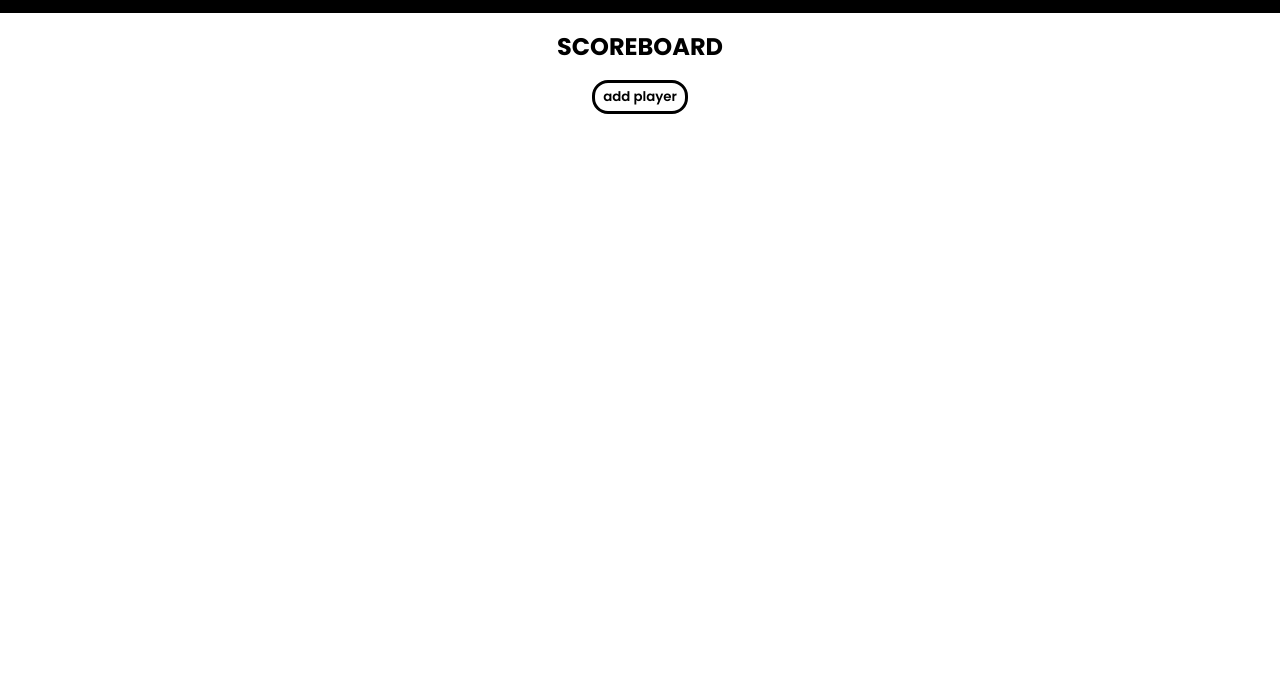
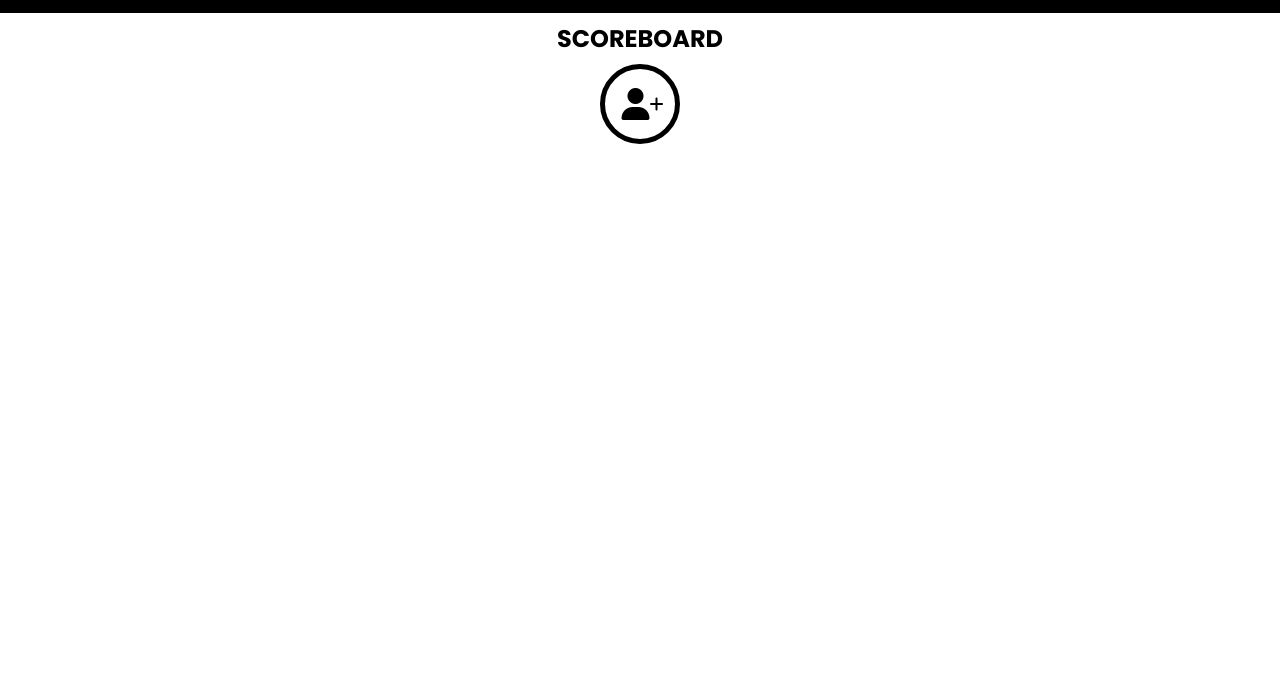
Before and after one commit to madisoncagle/scorekeeper, a plain HTML site: page index.html in a window 1280 px wide. Shown: the part 67-742 px from the top of the page. Drawn offline with Linux system fonts and the light colour scheme.

Commit message:
Improve add player UI

```diff
--- a/app.js
+++ b/app.js
@@ -202,8 +202,8 @@ function addPlayer() {
     }
 
     // else add player to scoreboard
-    const scoreboard = document.getElementsByClassName("scoreboard")[0];
-    scoreboard.insertAdjacentHTML("beforeend", generateCardHTML(newPlayerName.value));
+    const addPlayerBtn = document.getElementById("add-player-btn");
+    addPlayerBtn.insertAdjacentHTML("beforebegin", generateCardHTML(newPlayerName.value));
 
     // add event listeners for buttons
     addListeners(newPlayerName.value)
--- a/index.html
+++ b/index.html
@@ -26,8 +26,6 @@
         <div class="container">
             <h2>SCOREBOARD</h2>
 
-            <button type="button" id="add-player-btn">add player</button>
-
             <!-- modal -->
             <div id="add-player-modal" class="modal">
 
@@ -50,6 +48,11 @@
             </div>
 
             <div class="scoreboard">
+
+                <button type="button" id="add-player-btn">
+                    <i class="fa-solid fa-user"></i>
+                    <i class="fa-solid fa-plus"></i>
+                </button>
 
                 <!-- card -->
                 <!-- <div class="card" id="test-player">
--- a/styles.css
+++ b/styles.css
@@ -98,12 +98,13 @@ a:hover {
 }
 
 .container h2 {
-    padding: 1rem;
+    padding: 0.5rem;
 }
 
 .nav-section {
     color: #fff;
     border: none;
+    border-radius: 0;
     font-size: 1rem;
     font-weight: 500;
     margin: 0;
@@ -126,9 +127,10 @@ a:hover {
 .scoreboard {
     display: flex;
     flex-wrap: wrap;
+    justify-content: center;
+    align-items: center;
     gap: 2rem;
-    justify-content: center;
-    padding: 1rem;
+    padding: 0 0 1rem 0;
 }
 
 .numeric {
@@ -273,9 +275,25 @@ a:hover {
 /* IDS */
 
 #add-player-btn {
+    display: flex;
+    justify-content: center;
+    align-items: center;
+    /* gap: 0.2rem; */
     color: #000;
     background-color: transparent;
-    border: 3px solid #000;
+    border: 5px solid #000;
+    border-radius: 50%;
+    height: 5rem;
+    width: 5rem;
+}
+
+#add-player-btn .fa-user {
+    font-size: 2rem;
+    margin-left: 0.3rem;
+}
+
+#add-player-btn .fa-plus {
+    font-size: 1rem;
 }
 
 #add-player-btn:hover {
```
